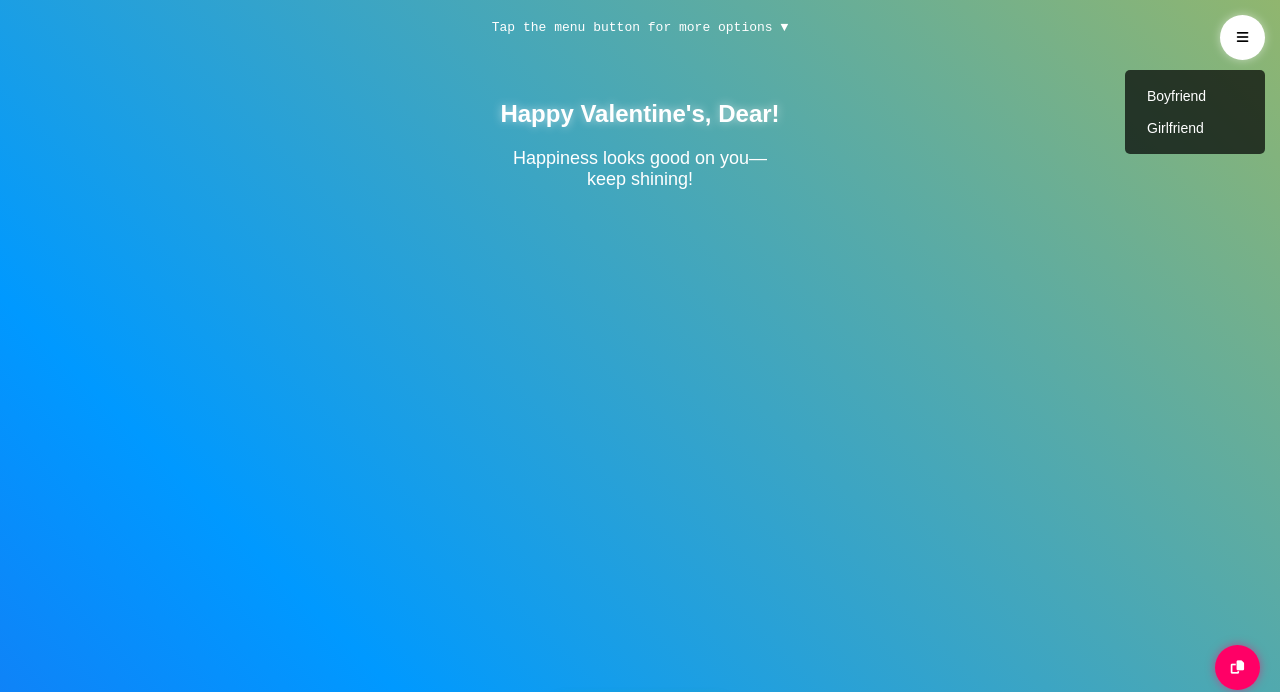
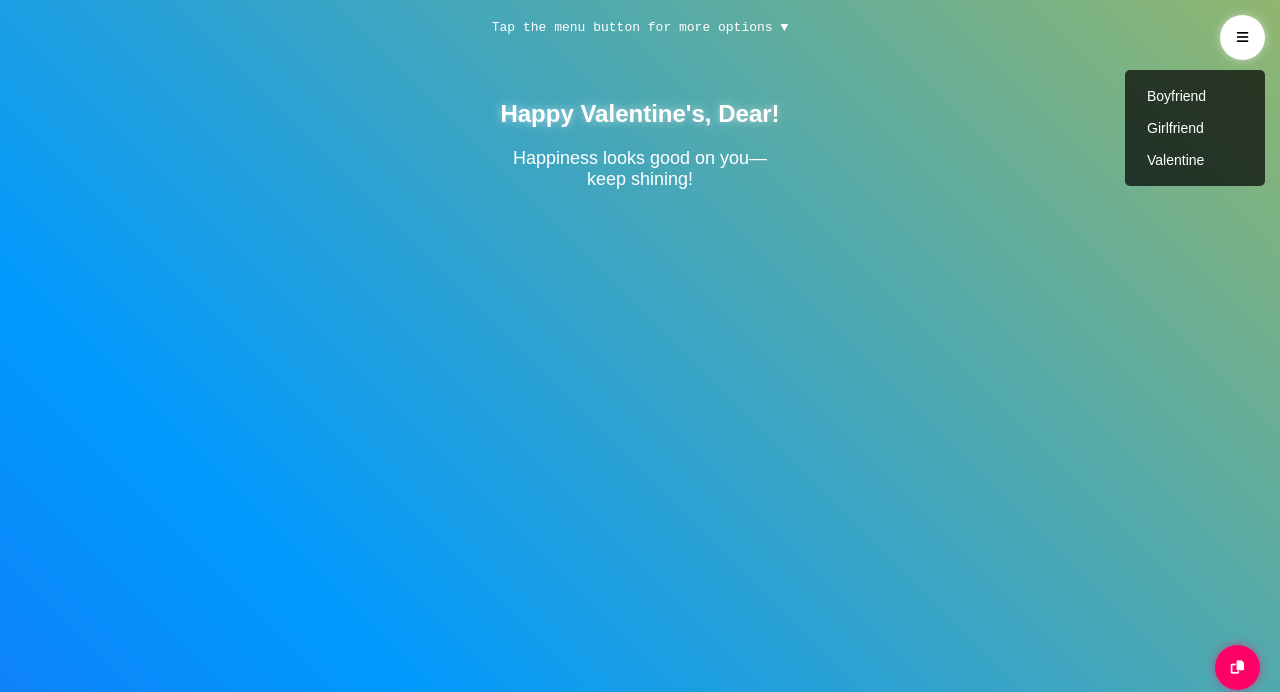
Before and after one commit to betingrich/valentine, a plain HTML site: page quotes.html in a window 1280 px wide. Both pictures are taken after a click on the button 1242 px from the left and 37 px from the top of the page. Shown: the top 692 px of the page. Drawn offline with Linux system fonts and the light colour scheme.

Commit message:
Update quotes.html

```diff
--- a/quotes.html
+++ b/quotes.html
@@ -161,6 +161,7 @@
     <div class="menu-dropdown" id="menu">
         <a href="boyfriend.html">Boyfriend</a>
         <a href="girlfriend.html">Girlfriend</a>
+        <a href="valentine.html">Valentine</a>
     </div>
 
     <div class="content">
```
